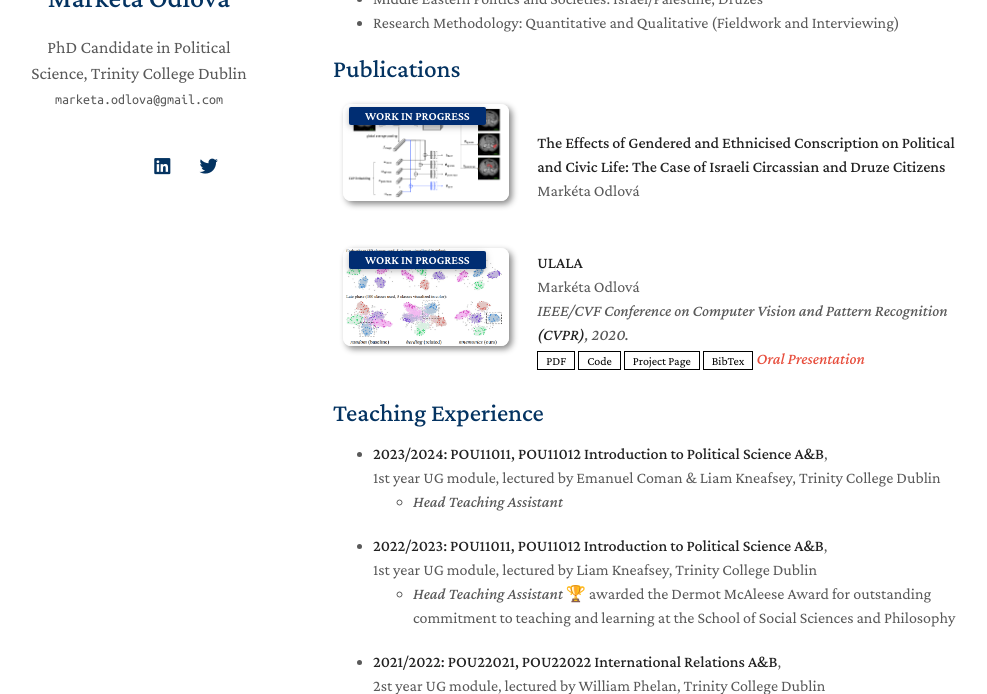
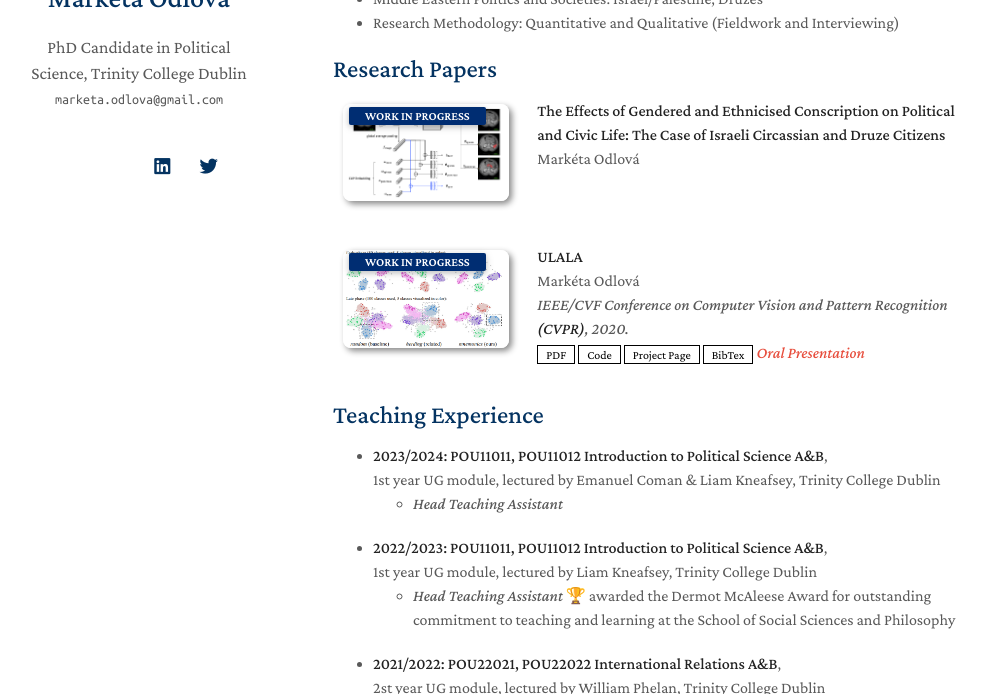
Before and after one commit to marketao/marketao.github.io, a Jekyll site: the page built from index.md, in a window 1280 px wide and 900 px high, scrolled down 312 px, cut to the strip 206-900 px from the top of the window. Shown: the whole strip, without its empty margins (137-1124 px from the left). Built offline with Jekyll 4.4.1, drawn with Linux system fonts in a browser that asks for light colours; nearby versions of some CDN libraries; a style sheet for code colours, icons or effects is not loaded; our own code applies the rules of GitHub Pages for plain Markdown files.

Commit message:
Update publications.md

```diff
--- a/_includes/publications.md
+++ b/_includes/publications.md
@@ -1,12 +1,12 @@
-<h2 id="publications" style="margin: 2px 0px -15px;">Publications</h2>
+<h2 id="research-papers" style="margin: 2px 0px -15px;">Research Papers</h2>
 
 <div class="publications">
   <ol class="bibliography">
 
     {% for link in site.data.publications.main %}
 
-    <li style="margin-bottom: 8px;"> <!-- Adjust the margin-bottom to control the gap between papers -->
-      <div class="pub-row" style="display: flex; align-items: center;">
+    <li style="margin-bottom: 10px;"> <!-- Adjust the margin-bottom to control the gap between papers -->
+      <div class="pub-row" style="display: flex; align-items: flex-start;"> <!-- align-items: flex-start ensures top alignment -->
         <div class="col-sm-3 abbr" style="position: relative; padding-right: 5px; padding-left: 5px;">
           {% if link.image %}
             <img src="{{ link.image }}" class="teaser img-fluid z-depth-1" style="max-width: 90%; height: auto;">
```
